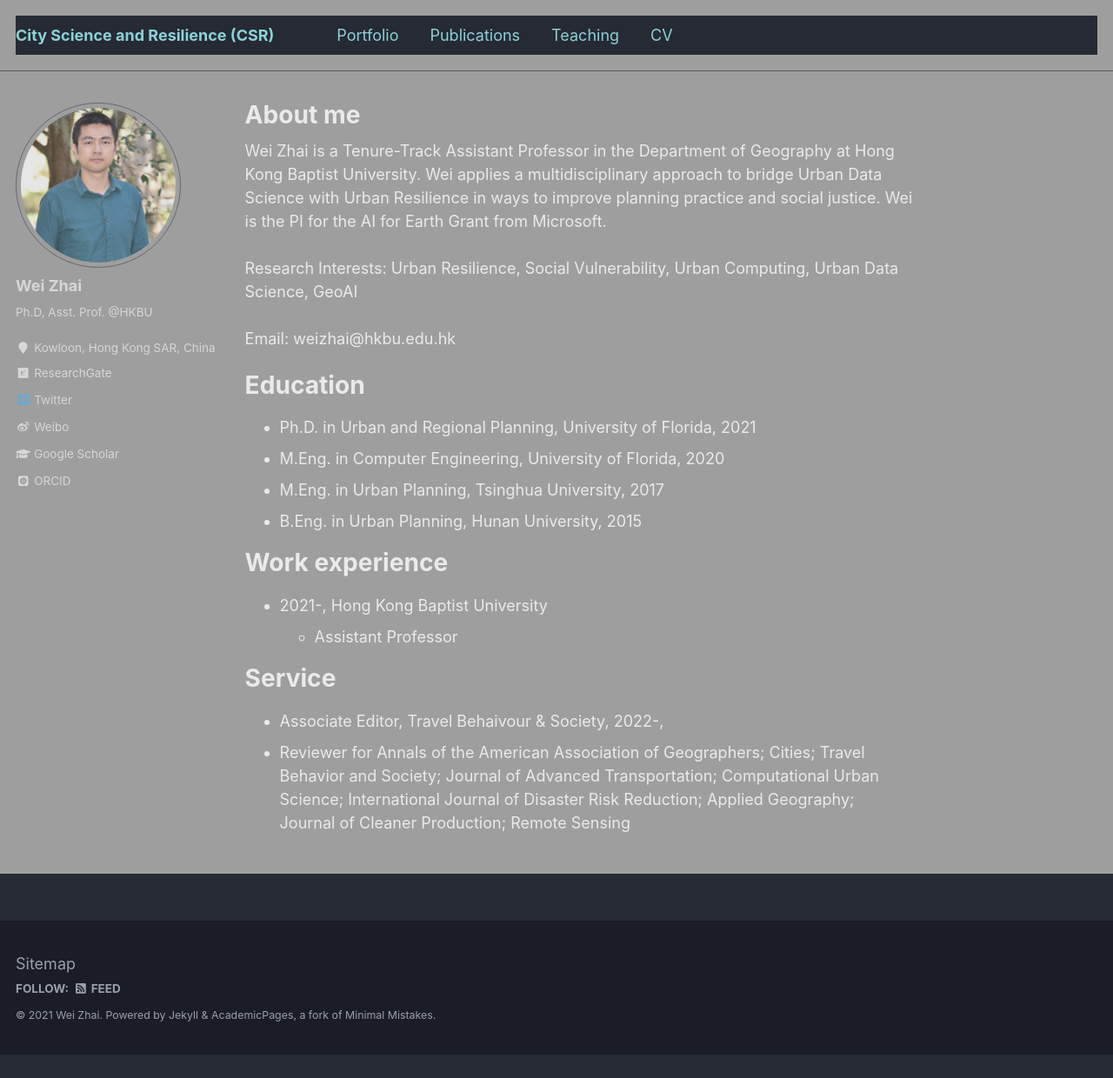
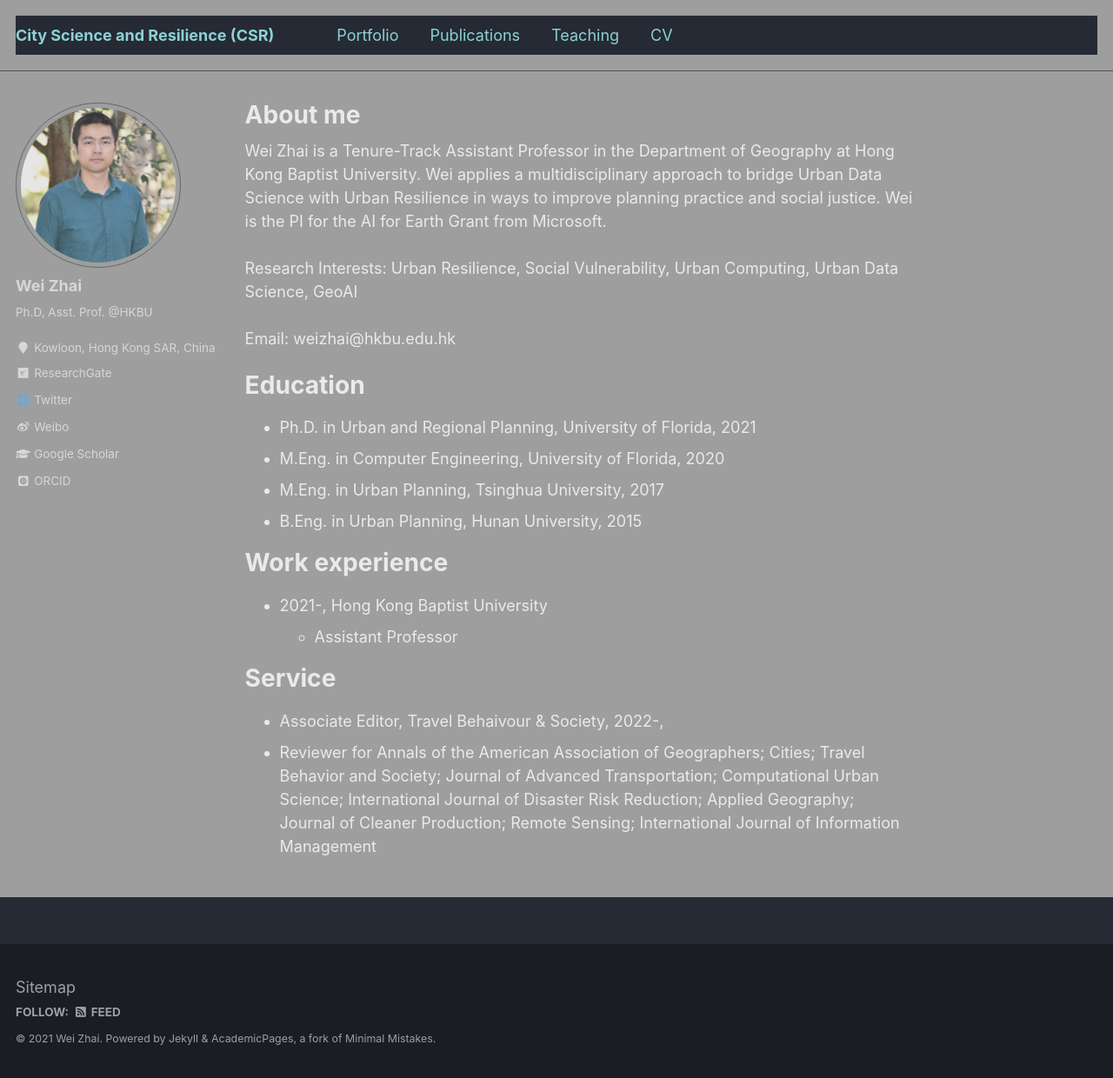
Before and after one commit to skywalkerzhai/weizhai.github.io, a Jekyll site: the page built from _pages/about.md, in a window 1280 px wide and 1240 px high. Shown: the whole window at 87% size. Built offline with Jekyll 4.4.1, drawn with Linux system fonts in a browser that asks for light colours; some web fonts are replaced.

Commit message:
Update about.md

```diff
--- a/_pages/about.md
+++ b/_pages/about.md
@@ -29,7 +29,7 @@ Work experience
 Service
 ======
 * Associate Editor, Travel Behaivour & Society, 2022-,
-* Reviewer for Annals of the American Association of Geographers; Cities; Travel Behavior and Society; Journal of Advanced Transportation; Computational Urban Science; International Journal of Disaster Risk Reduction; Applied Geography; Journal of Cleaner Production; Remote Sensing
+* Reviewer for Annals of the American Association of Geographers; Cities; Travel Behavior and Society; Journal of Advanced Transportation; Computational Urban Science; International Journal of Disaster Risk Reduction; Applied Geography; Journal of Cleaner Production; Remote Sensing; International Journal of Information Management
 
 
 <body background="https://skywalkerzhai.github.io/weizhai.github.io/images/background.jpg">
```
